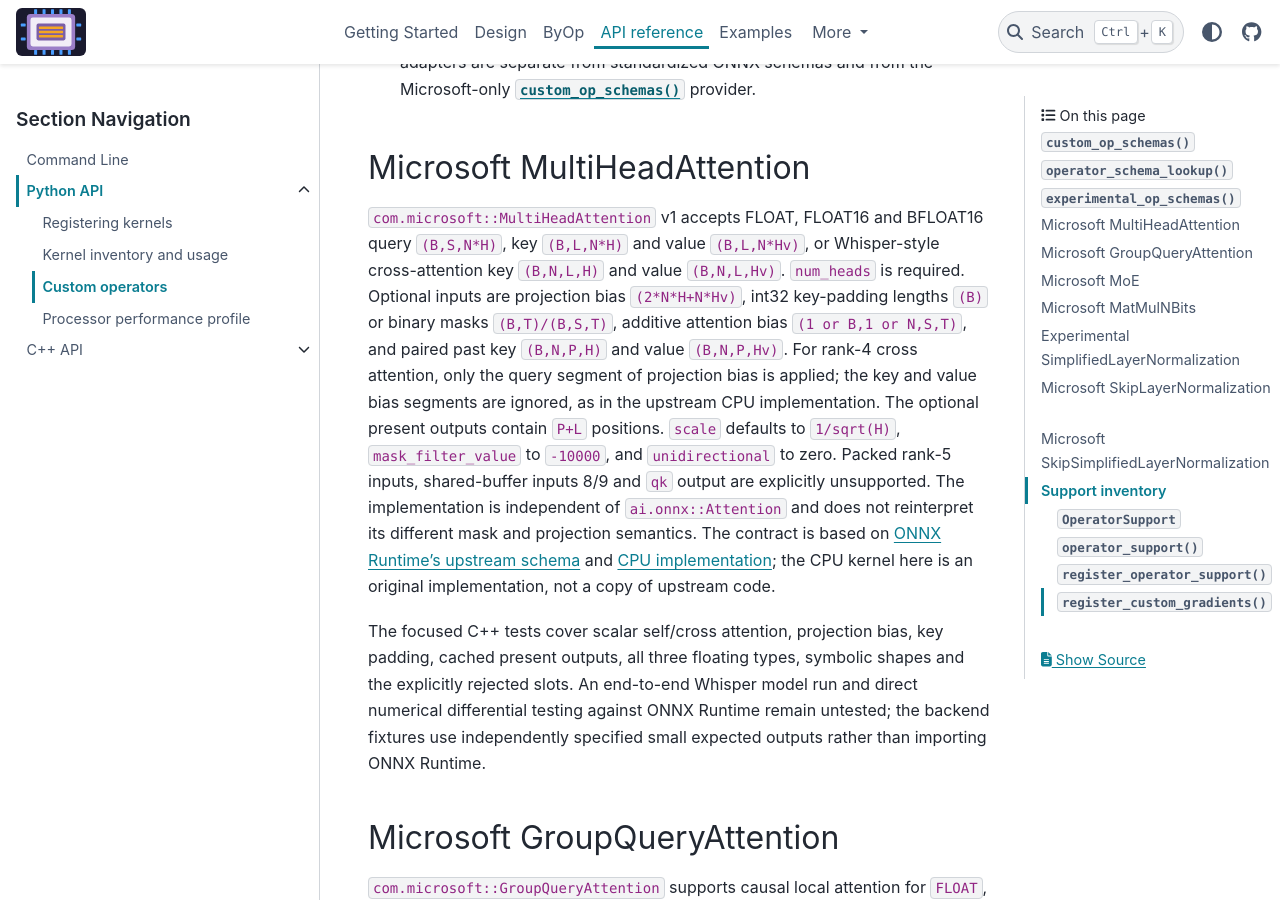
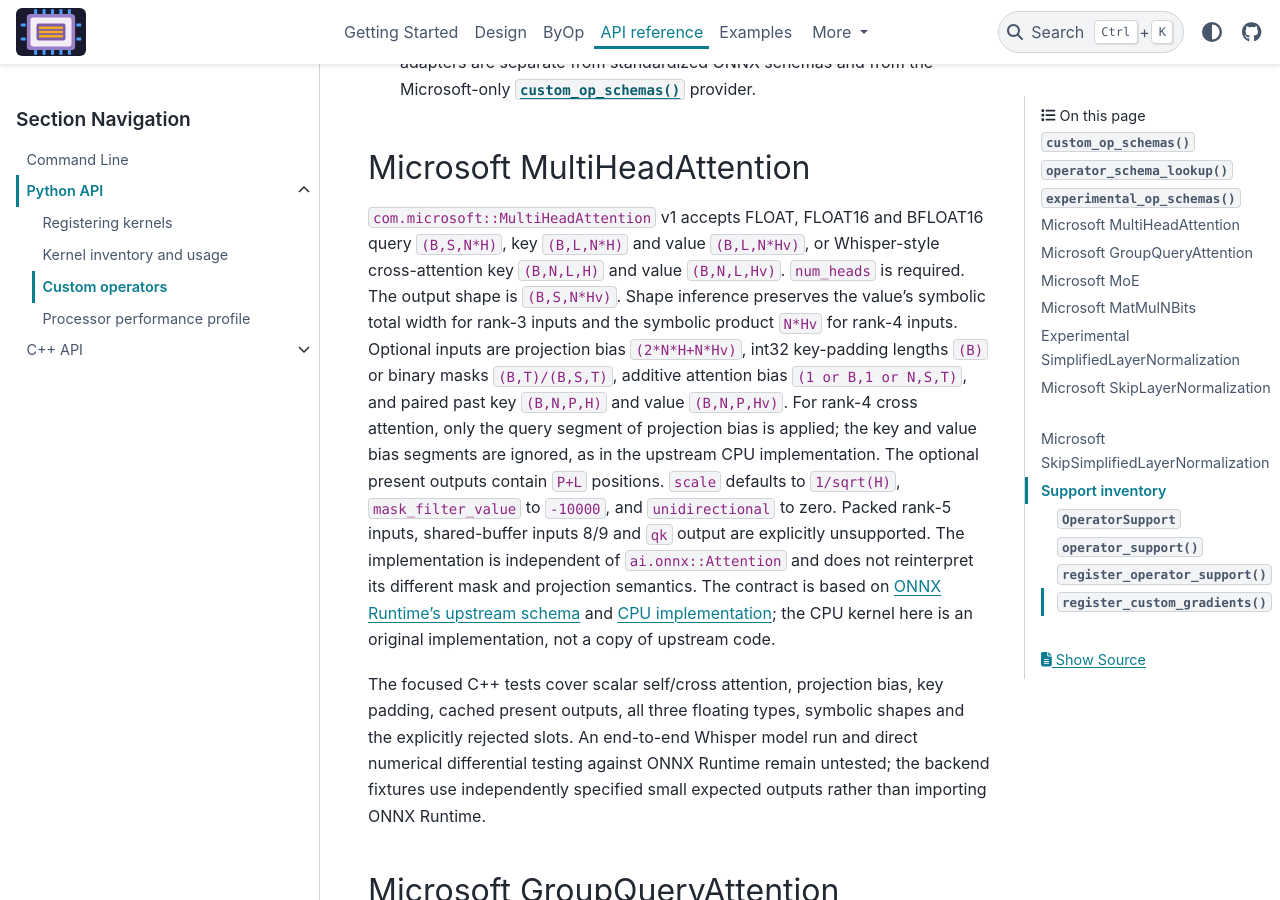
Before and after one commit to xadupre/onnx-light-cpu, a Sphinx documentation site: the page built from docs/api/python/custom_operators.rst, in a window 1280 px wide and 900 px high, scrolled down 492 px. Built offline with Sphinx 7.4.7 and the PyData theme 0.15.4, drawn with Linux system fonts in a browser that asks for light colours; pages that are not in the unit, such as notebooks, are missing from menus.

Commit message:
Preserve MultiHeadAttention symbolic output widths
Keep rank-3 value widths and rank-4 symbolic head-width products in shape inference. Add focused regression cases for one and multiple heads.

Co-authored-by: Copilot <223556219+Copilot@users.noreply.github.com>

```diff
--- a/docs/api/python/custom_operators.rst
+++ b/docs/api/python/custom_operators.rst
@@ -24,6 +24,9 @@ Microsoft MultiHeadAttention
 query ``(B,S,N*H)``, key ``(B,L,N*H)`` and value ``(B,L,N*Hv)``, or
 Whisper-style cross-attention key ``(B,N,L,H)`` and value
 ``(B,N,L,Hv)``. ``num_heads`` is required.
+The output shape is ``(B,S,N*Hv)``. Shape inference preserves the value's
+symbolic total width for rank-3 inputs and the symbolic product ``N*Hv``
+for rank-4 inputs.
 Optional inputs are projection bias ``(2*N*H+N*Hv)``, int32 key-padding
 lengths ``(B)`` or binary masks ``(B,T)/(B,S,T)``, additive attention bias
 ``(1 or B,1 or N,S,T)``, and paired past key ``(B,N,P,H)`` and
```
Also changed, not shown: 2 other files.
